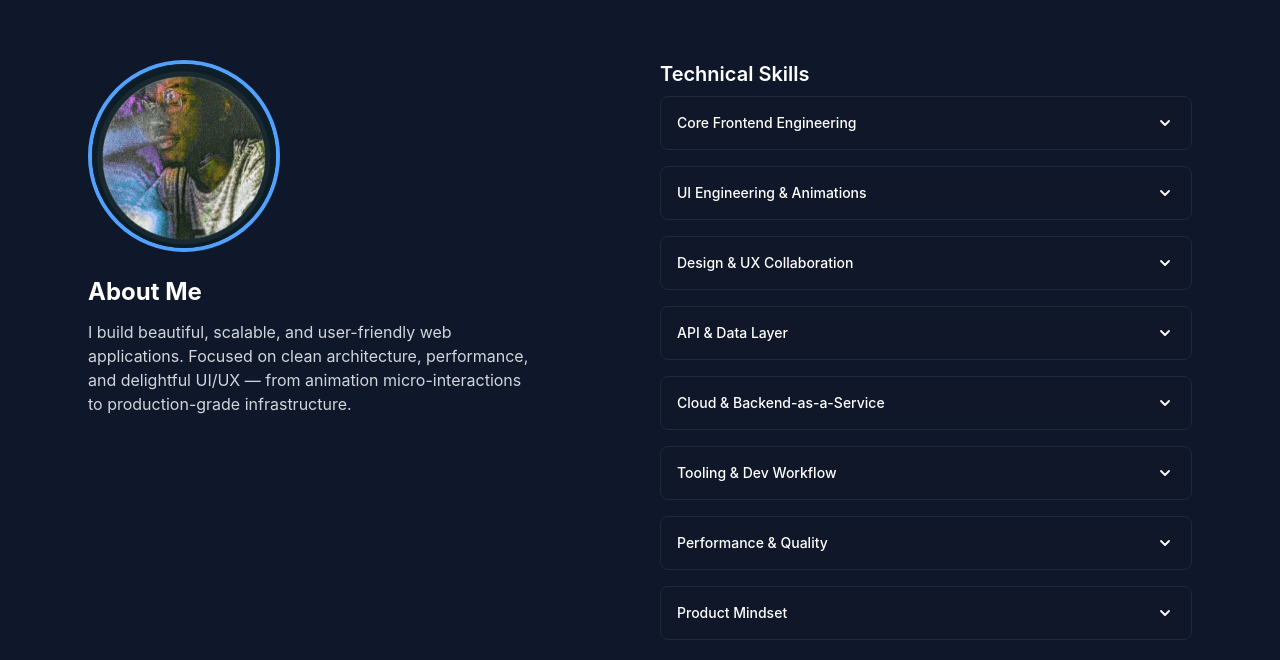
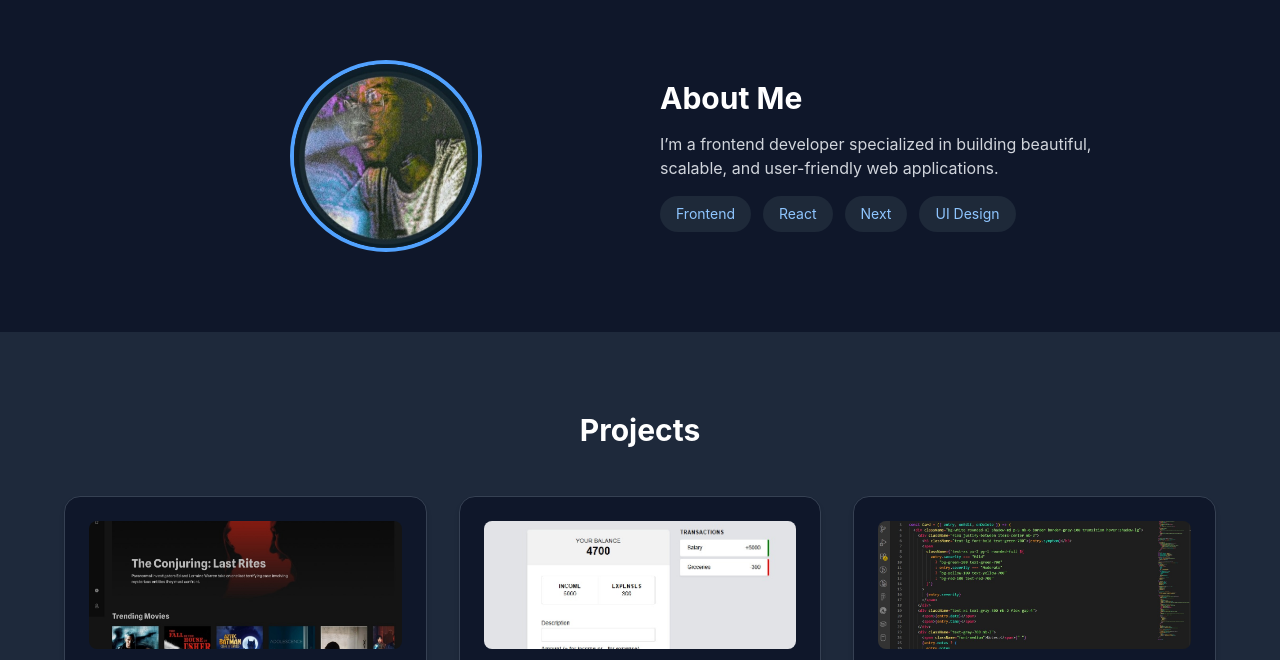
Before and after one commit to Godwinlinus/oriansportfolio.com, a React (Vite) app: page / in a window 1280 px wide. Shown: the part 820-1480 px from the top of the page. Built offline with nearby package versions, Linux system fonts and the light colour scheme.

Commit message:
Revert "Update About.jsx"
This reverts commit cdd0e34c07e7617dc5275f59da834fdb8be84fe9.

```diff
--- a/src/components/About.jsx
+++ b/src/components/About.jsx
@@ -1,155 +1,44 @@
 import React from "react";
 import { motion } from "framer-motion";
-
-const skillSections = [
-  {
-    title: "Core Frontend Engineering",
-    skills: [
-      "JavaScript (ES6+), TypeScript",
-      "React, Next.js, Vite, Redux Toolkit, Zustand",
-      "React Query / TanStack Query, SWR",
-      "SPA & SSR application architecture",
-      "Component composition, state lifting, prop-drilling alternatives",
-      "Virtual DOM concepts, reconciliation, memoization strategies",
-      "Web performance tuning (lazy loading, code splitting, caching)",
-      "Progressive enhancement, semantic HTML, accessibility (A11y WCAG)",
-    ],
-  },
-  {
-    title: "UI Engineering & Animations",
-    skills: [
-      "Tailwind CSS, SCSS, CSS Modules, Styled Components",
-      "shadcn/ui, Radix UI primitives, Headless UI",
-      "Framer Motion (advanced transitions, gestures, layout animations)",
-      "Custom animation curves, staggered sequences, viewport triggers",
-      "Responsive & adaptive UI systems, fluid grids, clamp-based typography",
-    ],
-  },
-  {
-    title: "Design & UX Collaboration",
-    skills: [
-      "Figma (auto-layout, tokens, component libraries, prototyping)",
-      "Design system architecture & atomic component design",
-      "UX flows, heuristics, micro-interactions, layout hierarchy",
-      "Color theory, whitespace strategy, visual rhythm & affordance design",
-    ],
-  },
-  {
-    title: "API & Data Layer",
-    skills: [
-      "REST APIs, GraphQL basics",
-      "Axios, Fetch API, WebSockets (real-time foundations)",
-      "JSON transformation, schema validation, error handling patterns",
-    ],
-  },
-  {
-    title: "Cloud & Backend-as-a-Service",
-    skills: [
-      "Supabase Auth, DB & Storage",
-      "Firebase (Auth, Firestore, Realtime DB)",
-      "Serverless functions basics",
-    ],
-  },
-  {
-    title: "Tooling & Dev Workflow",
-    skills: [
-      "Git & GitHub (branches, pull requests, code reviews)",
-      "ESLint, Prettier, Husky hooks, lint-staged",
-      "Webpack, Rollup, Babel fundamentals",
-      "CI/CD pipelines basics (GitHub Actions)",
-      "Environment config & build pipelines",
-    ],
-  },
-  {
-    title: "Performance & Quality",
-    skills: [
-      "Lighthouse audits, Core Web Vitals",
-      "Bundle analysis & optimization via dynamic imports",
-      "Error boundaries, fallback UI, graceful degradation",
-      "Testing fundamentals — Jest, React Testing Library, Vitest basics",
-    ],
-  },
-  {
-    title: "Product Mindset",
-    skills: [
-      "Agile / Scrum delivery",
-      "MVP mindset, iterative development cycles",
-      "Documentation culture (project readmes, component stories)",
-      "Cross-functional teamwork with design & backend engineering",
-      "User-centric problem solving & feedback loops",
-    ],
-  },
-];
 
 export default function About() {
   return (
     <section
       id="about"
-      className="px-6 py-20 max-w-6xl mx-auto grid md:grid-cols-2 gap-10 items-start"
+      className="px-6 py-20 max-w-5xl mx-auto grid md:grid-cols-2 gap-10 items-center"
     >
       <motion.div
-        initial={{ opacity: 0, x: -40 }}
+        initial={{ opacity: 0, x: -50 }}
         whileInView={{ opacity: 1, x: 0 }}
         transition={{ duration: 0.6 }}
         viewport={{ once: true }}
-        className="flex flex-col items-center md:items-start"
       >
         <img
           src="/about.jpg"
           alt="About Me"
-          className="rounded-full border-4 border-blue-400 w-48 h-48 object-cover"
+          className="rounded-full border-4 border-blue-400 w-48 h-48 object-cover mx-auto"
         />
-        <h2 className="mt-6 text-2xl font-bold">About Me</h2>
-        <p className="text-gray-300 mt-3 max-w-md">
-          I build beautiful, scalable, and user-friendly web applications.
-          Focused on clean architecture, performance, and delightful UI/UX — from
-          animation micro-interactions to production-grade infrastructure.
-        </p>
       </motion.div>
 
       <motion.div
-        initial={{ opacity: 0, x: 40 }}
+        initial={{ opacity: 0, x: 50 }}
         whileInView={{ opacity: 1, x: 0 }}
-        transition={{ duration: 0.6, delay: 0.05 }}
+        transition={{ duration: 0.6 }}
         viewport={{ once: true }}
-        className="space-y-4"
       >
-        <h3 className="text-xl font-semibold mb-2">Technical Skills</h3>
-
-        <div className="grid gap-4">
-          {skillSections.map((section, idx) => (
-            <motion.details
-              key={section.title}
-              initial={{ opacity: 0, y: 8 }}
-              whileInView={{ opacity: 1, y: 0 }}
-              transition={{ duration: 0.35, delay: idx * 0.03 }}
-              className="group bg-gray-900/60 border border-gray-800 rounded-lg p-4"
+        <h2 className="text-3xl font-bold mb-4">About Me</h2>
+        <p className="text-gray-300 mb-4">
+          I’m a frontend developer specialized in building beautiful,
+          scalable, and user-friendly web applications.
+        </p>
+        <div className="flex gap-3 flex-wrap">
+          {["Frontend", "React", "Next", "UI Design"].map((skill) => (
+            <span
+              key={skill}
+              className="px-4 py-2 bg-gray-800 rounded-full text-sm text-blue-300"
             >
-              <summary className="cursor-pointer flex items-center justify-between">
-                <span className="text-sm font-medium">{section.title}</span>
-                <svg
-                  className="w-5 h-5 transform transition-transform duration-200 group-open:rotate-180"
-                  viewBox="0 0 20 20"
-                  fill="none"
-                >
-                  <path
-                    d="M6 8l4 4 4-4"
-                    stroke="currentColor"
-                    strokeWidth="1.8"
-                    strokeLinecap="round"
-                    strokeLinejoin="round"
-                  />
-                </svg>
-              </summary>
-
-              <ul className="mt-3 ml-4 list-disc text-sm space-y-1 text-gray-300">
-                {section.skills.map((skill) => (
-                  <li key={skill} className="leading-tight">
-                    {skill}
-                  </li>
-                ))}
-              </ul>
-            </motion.details>
+              {skill}
+            </span>
           ))}
         </div>
       </motion.div>
```
